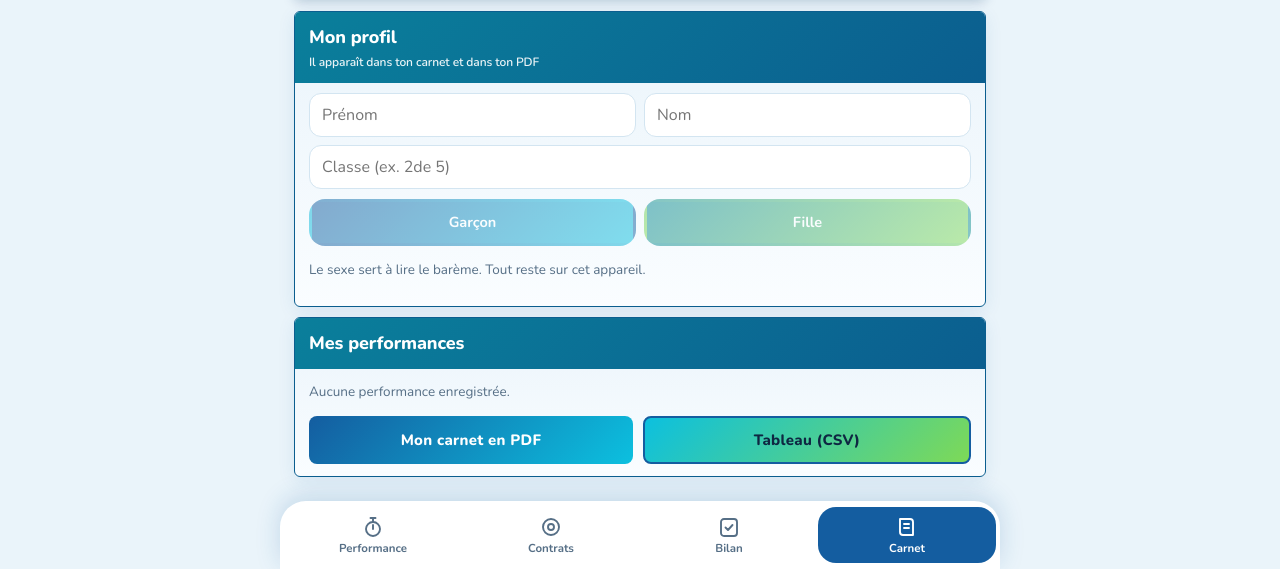
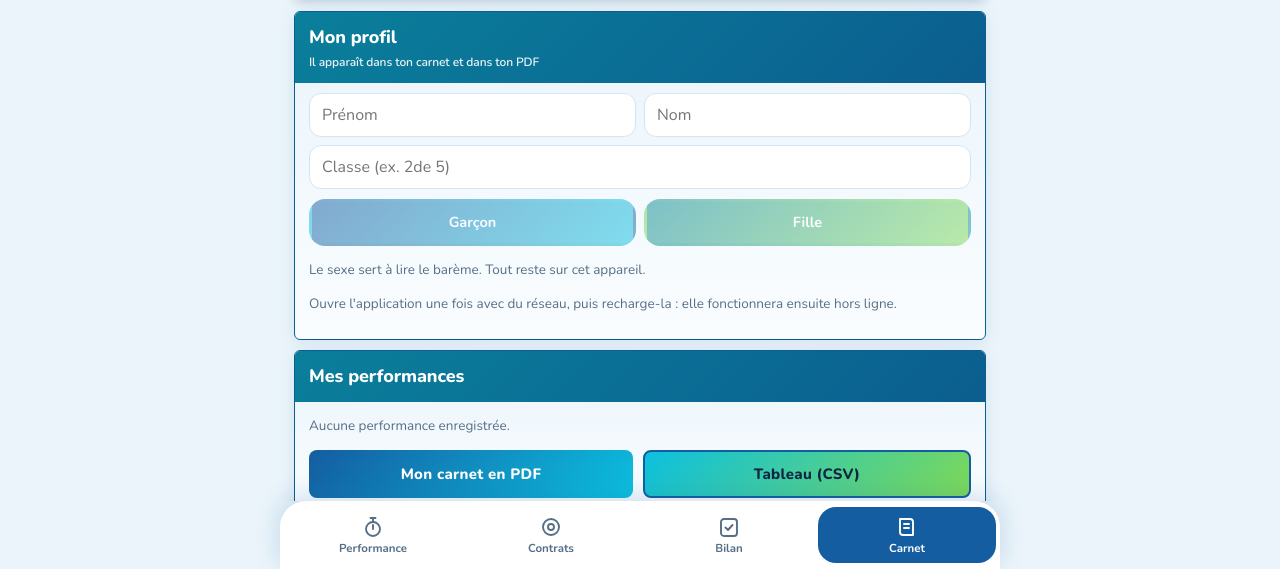
Before and after one commit to MurielBarreau/natation-multisprint, a plain HTML site: page index.html in a window 1280 px wide. Both pictures are taken after a click on the button "Choisir un profil". Shown: the part 231-800 px from the top of the page. Drawn offline with Linux system fonts and the light colour scheme.

Commit message:
Add files via upload

```diff
--- a/index.html
+++ b/index.html
@@ -675,6 +675,7 @@ html.has-sheet #scroll>header,html.has-sheet #scroll>main,html.has-sheet #scroll
     <div class="row2"><input type="text" id="pClasse" placeholder="Classe (ex. 2de 5)" oninput="setProfil('classe',this.value)"></div>
     <div class="pillsOpt two" style="margin-top:10px"><label class="sx"><input type="radio" name="psexe" value="G" onchange="setProfil('sexe','G')"><span><b>Garçon</b></span></label><label class="sx"><input type="radio" name="psexe" value="F" onchange="setProfil('sexe','F')"><span><b>Fille</b></span></label></div>
     <p class="small">Le sexe sert à lire le barème. Tout reste sur cet appareil.</p>
+    <p class="small" id="offNote"></p>
   </div>
   <div class="card"><h2>Mes performances</h2>
     <div id="carList"></div>
@@ -744,7 +745,7 @@ function showTab(n){
   closeSheet();$('toast').classList.remove('show');
   $('scroll').scrollTop=0;
   [1,2,3,4,5].forEach(i=>{$('tab'+i).classList.toggle('hidden',n!==i);const b=$('tabBtn'+i);if(b)b.classList.toggle('active',n===i);});
-  if(n===2)renderContrats(); if(n===3)renderBilan(); if(n===4){renderProfil();renderCarnet();} if(n===5)coachRender();
+  if(n===2)renderContrats(); if(n===3)renderBilan(); if(n===4){renderProfil();renderCarnet();offlineStatus();} if(n===5)coachRender();
 }
 
 /* ---------- Score ---------- */
@@ -1023,6 +1024,17 @@ function coachCsv(){
 
 /* ---------- Démarrage ---------- */
 renderPerf();majProfChip();
+
+/* ---------- Utilisation hors ligne ---------- */
+function offlineStatus(){
+  const el=document.getElementById('offNote');if(!el)return;
+  if(!('serviceWorker' in navigator)){el.textContent="Ce navigateur ne permet pas l'utilisation hors ligne.";return;}
+  el.textContent=navigator.serviceWorker.controller?"✓ L'application est disponible hors ligne sur cet appareil.":"Ouvre l'application une fois avec du réseau, puis recharge-la : elle fonctionnera ensuite hors ligne.";
+}
+if('serviceWorker' in navigator&&(location.protocol==='https:'||location.hostname==='localhost'||location.hostname==='127.0.0.1')){
+  window.addEventListener('load',()=>{navigator.serviceWorker.register('sw.js').then(()=>navigator.serviceWorker.ready).then(offlineStatus).catch(()=>{});});
+  navigator.serviceWorker.addEventListener('controllerchange',offlineStatus);
+}
 </script>
 </body>
 </html>
```
